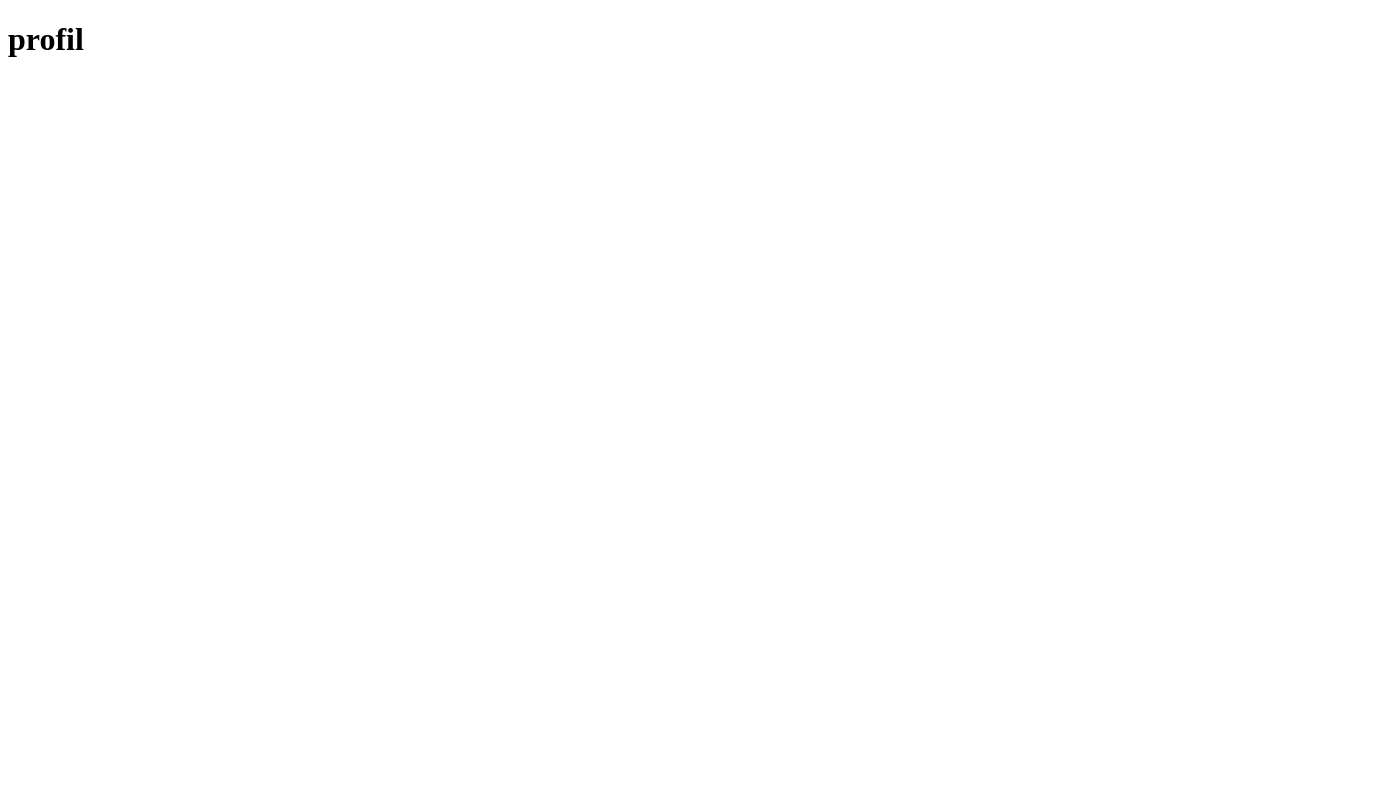
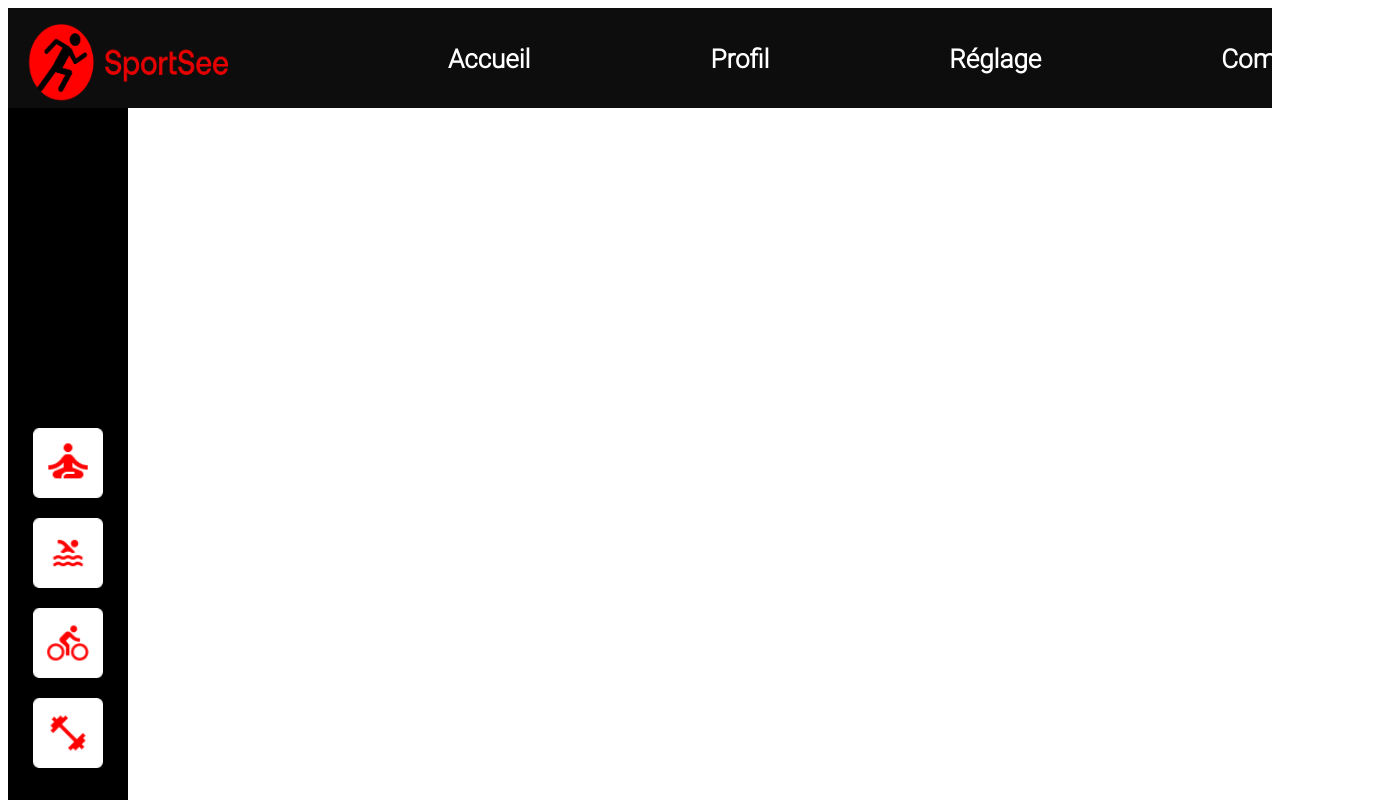
Before and after one commit to CHE-MIMA/sport-see, a React (Create React App) app: page / in a window 1280 px wide. Shown: the top 800 px of the page, 1377 px wide, since content can reach past the window. Built offline with nearby package versions, Linux system fonts and the light colour scheme.

Commit message:
navigation

```diff
--- a/src/components/Navigation.js
+++ b/src/components/Navigation.js
@@ -1,11 +1,14 @@
 import React from 'react';
 import { NavLink } from 'react-router-dom';
+import logo from "../assets/logoSport.png";
+import "../styles/navigation.css"
+
 
 const Navigation = () => {
     return (
         <div className='header'>
             <div className='logo'>
-                <img src="" alt="" />
+                <img className="logoimg" src={logo} alt="logo" />
             </div>
             <ul className='navigation'>
                 <NavLink to="/">
--- a/src/pages/Dashbord.js
+++ b/src/pages/Dashbord.js
@@ -1,9 +1,23 @@
 import React from 'react';
-
+import Navigation from '../components/Navigation';
+import copiryght from '../assets/Copiryght.png';
+import iconYoga from '../assets/iconYoga.png';
+import iconNatation from '../assets/iconNatation.png';
+import iconVelo from '../assets/iconVelo.png';
+import iconPoids from '../assets/iconPoids.png';
+import "../styles/dashbord.css";
 const Dashbord = () => {
     return (
         <div>
-            <h1>profil</h1>
+            <Navigation />
+            <div className='copiryght'>
+                <img className='icon' src={iconYoga} alt="yoga" />
+                <img className='icon' src={iconNatation} alt="natation" />
+                <img className='icon' src={iconVelo} alt="velo" />
+                <img className='icon' src={iconPoids} alt="poids" />
+                <img className='imgCopiryght'
+                    src={copiryght} alt="copiryght" />
+            </div>
         </div>
     );
 };
--- /dev/null
+++ b/src/styles/dashbord.css
@@ -0,0 +1,27 @@
+@font-face {
+    font-family: "Roboto";
+    src: url(../assets/font/Roboto-Light.ttf);
+  }
+body{
+    font-family: "roboto";
+}
+.copiryght{
+background-color: black;
+width: 120px;
+height: 1000px;
+display: flex;
+flex-direction: column;
+padding-top: 300px;
+}
+.icon{
+margin-top: 20px;
+width: 70px;
+height: 70px;
+padding-left: 25px;
+}
+.imgCopiryght{
+width: 25px;
+height: 160px;
+align-self:center;
+margin-top: 400px;
+}
--- /dev/null
+++ b/src/styles/navigation.css
@@ -0,0 +1,32 @@
+
+ a{
+    text-decoration: none;
+  }
+  ul{
+    display: flex;
+    justify-content: space-between;
+  }
+  li{
+    margin-left: 180px;
+    list-style-type: none;
+   color: white;
+   font-size: 26px;
+   margin-top: 20px;
+   font-weight: 600;
+  }
+  .logo {
+   padding-left: 20px;
+   padding-top: 15px;
+  }
+    .logoimg {
+      height: 80px;
+      width: 200px;
+
+
+  }
+  .header{
+width: 100%;
+height: 100px;
+background-color: rgb(14, 13, 13);
+display: flex;
+  }
```
Also changed, not shown: src/assets/font/Roboto-Light.ttf (added).
